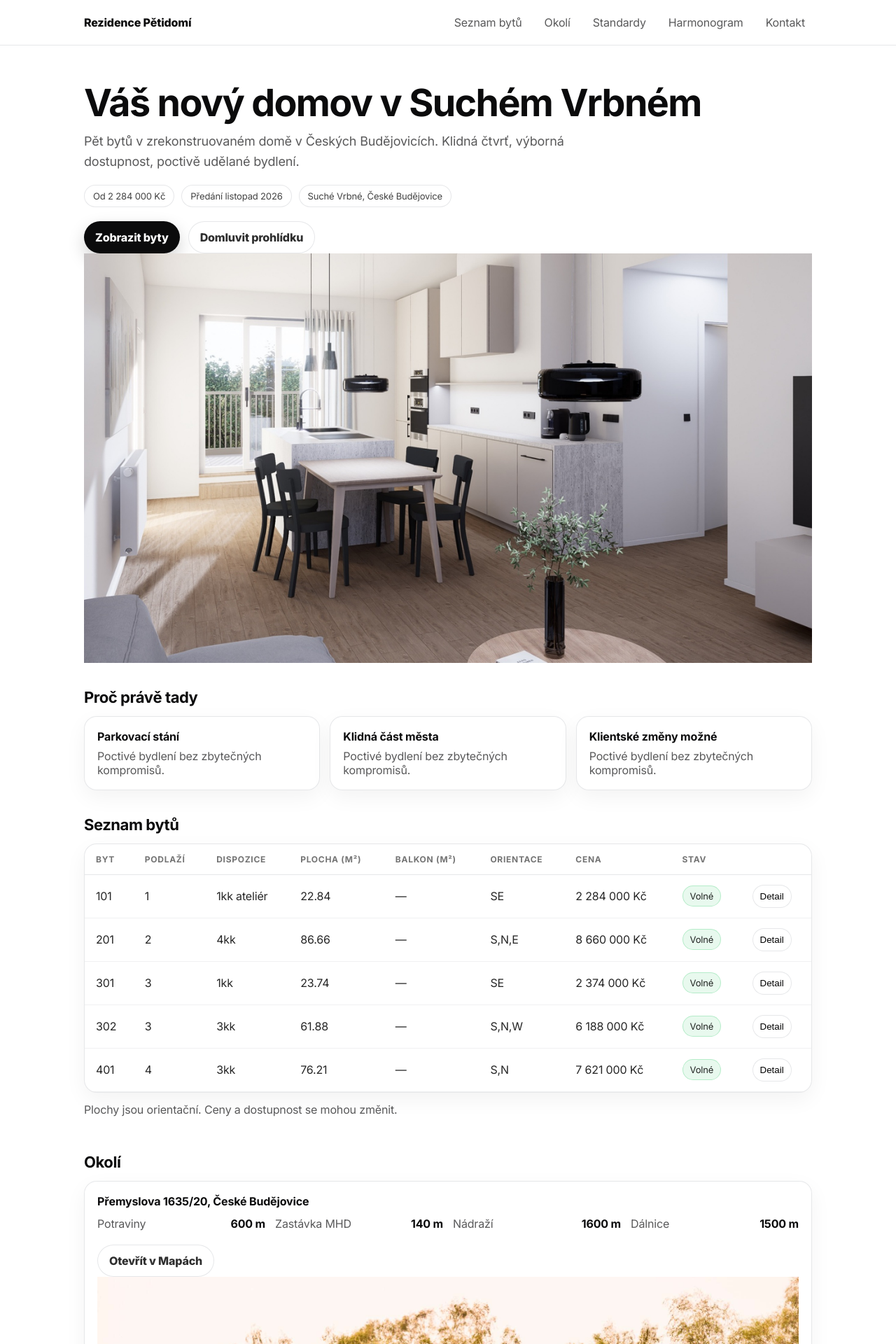
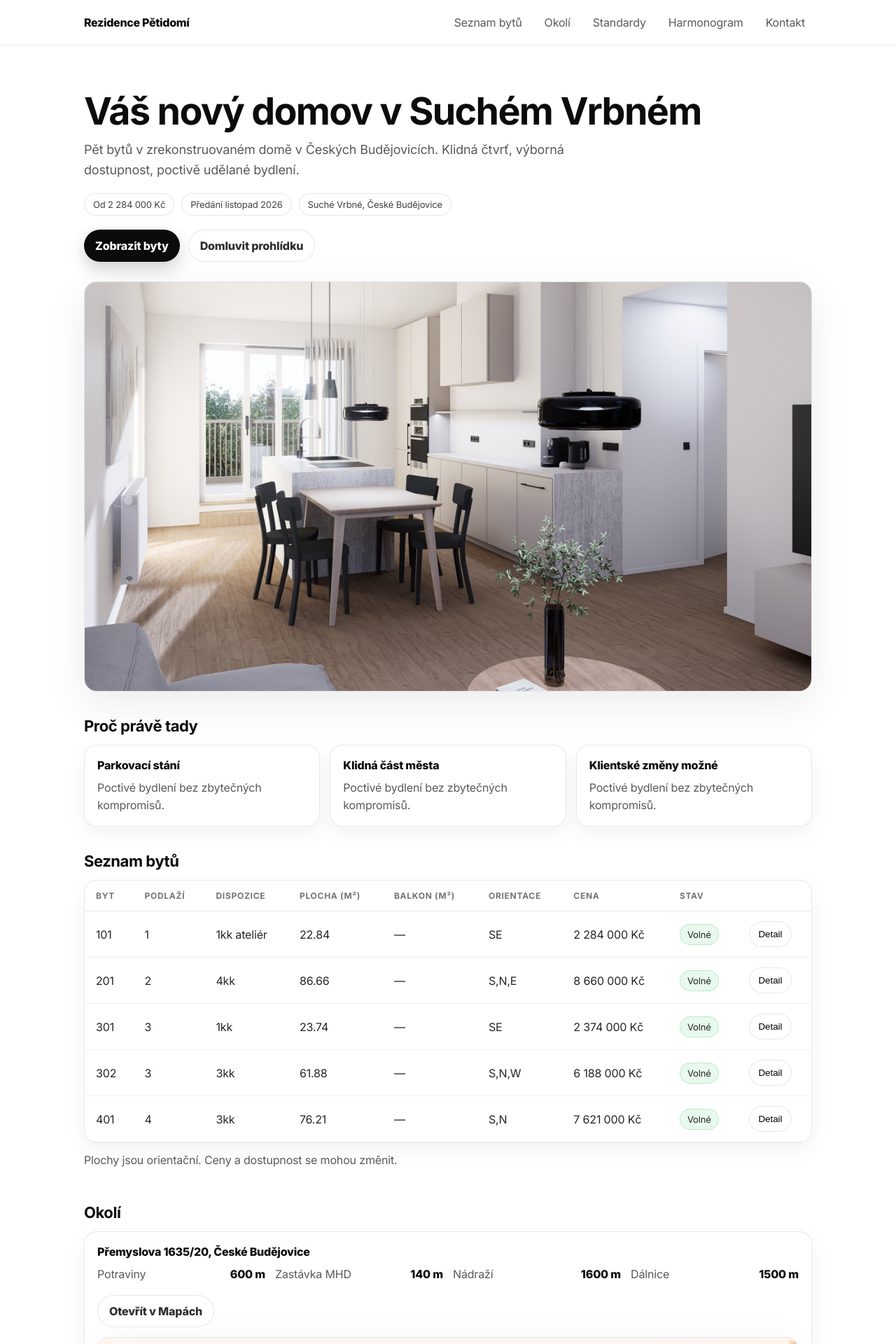
Before and after one commit to Homerunking27/rezidence-petidomi, a Next.js app: page / in a window 1280 px wide. Shown: the top 1920 px of the page at 70% size. Built offline with nearby package versions, Linux system fonts and the light colour scheme.

Commit message:
Update page.tsx

```diff
--- a/src/app/page.tsx
+++ b/src/app/page.tsx
@@ -16,9 +16,10 @@ export default function OnePager() {
 
   return (
     <>
+      {/* NAV */}
       <header className="nav">
         <div className="navInner">
-          <div style={{ fontWeight: 750 }}>{site.projectName}</div>
+          <div className="brand">{site.projectName}</div>
           <nav className="navLinks">
             <a href="#byty">Seznam bytů</a>
             <a href="#okoli">Okolí</a>
@@ -31,7 +32,7 @@ export default function OnePager() {
 
       <main className="container">
         {/* HERO */}
-        <section id="top">
+        <section id="top" className="hero">
           <h1 className="h1">{site.heroH1}</h1>
           <p className="lead">{site.heroSubhead}</p>
 
@@ -44,16 +45,23 @@ export default function OnePager() {
           </div>
 
           <div className="btnRow">
-            <a className="btnPrimary" href="#byty">Zobrazit byty</a>
-            <a className="btnSecondary" href="#kontakt">Domluvit prohlídku</a>
+            <a className="btnPrimary" href="#byty">
+              Zobrazit byty
+            </a>
+            <a className="btnSecondary" href="#kontakt">
+              Domluvit prohlídku
+            </a>
           </div>
 
+          {/* Nice framed hero image */}
+          <div className="heroCard">
             <img
               className="heroImg"
               src="/assets/hero.jpg"
               alt={`${site.projectName} hero`}
               onError={(e) => ((e.currentTarget as HTMLImageElement).style.display = "none")}
             />
+          </div>
         </section>
 
         {/* BENEFITS */}
@@ -62,11 +70,8 @@ export default function OnePager() {
           <div className="grid3">
             {site.benefits.map((b) => (
               <div className="card" key={b}>
-                <div style={{ fontWeight: 700 }}>{b}</div>
-                <div style={{ marginTop: 8, color: "var(--muted)" }}>
-                  {/* You can replace this later with real proof lines */}
-                  Poctivé bydlení bez zbytečných kompromisů.
-                </div>
+                <div className="cardTitle">{b}</div>
+                <div className="cardText">Poctivé bydlení bez zbytečných kompromisů.</div>
               </div>
             ))}
           </div>
@@ -80,9 +85,15 @@ export default function OnePager() {
             <table>
               <thead>
                 <tr>
-                  {["Byt", "Podlaží", "Dispozice", "Plocha (m²)", "Balkon (m²)", "Orientace", "Cena", "Stav", ""].map((h) => (
-                    <th key={h}>{h}</th>
-                  ))}
+                  <th>Byt</th>
+                  <th>Podlaží</th>
+                  <th>Dispozice</th>
+                  <th>Plocha (m²)</th>
+                  <th>Balkon (m²)</th>
+                  <th>Orientace</th>
+                  <th>Cena</th>
+                  <th>Stav</th>
+                  <th />
                 </tr>
               </thead>
               <tbody>
@@ -91,17 +102,15 @@ export default function OnePager() {
                     <td>{u.id}</td>
                     <td>{u.floor}</td>
                     <td>{u.layout}</td>
-                    <td>{u.areaTotal || "—"}</td>
-                    <td>{u.balconyArea || "—"}</td>
+                    <td>{formatArea(u.areaTotal)}</td>
+                    <td>{formatArea(u.balconyArea)}</td>
                     <td>{u.orientation}</td>
                     <td>{u.price ? `${formatCzk(u.price)} Kč` : "—"}</td>
-                    <td><StatusPill status={u.status} /></td>
                     <td>
-                      <button
-                        className="modalClose"
-                        style={{ padding: "8px 10px" }}
-                        onClick={() => setOpenUnitId(u.id)}
-                      >
+                      <StatusPill status={u.status} />
+                    </td>
+                    <td>
+                      <button className="modalClose" onClick={() => setOpenUnitId(u.id)}>
                         Detail
                       </button>
                     </td>
@@ -119,13 +128,17 @@ export default function OnePager() {
         {/* LOCATION */}
         <section id="okoli" className="section">
           <h2 className="h2">Okolí</h2>
+
           <div className="card">
-            <div style={{ fontWeight: 700 }}>{site.addressLine}, {site.city}</div>
+            <div className="cardTitle">
+              {site.addressLine}, {site.city}
+            </div>
+
             <div style={{ marginTop: 12 }} className="grid3">
               {site.distances.map((d) => (
                 <div key={d.label} style={{ display: "flex", justifyContent: "space-between", gap: 12 }}>
                   <span style={{ color: "var(--muted)" }}>{d.label}</span>
-                  <span style={{ fontWeight: 700 }}>{d.value}</span>
+                  <span style={{ fontWeight: 760 }}>{d.value}</span>
                 </div>
               ))}
             </div>
@@ -136,6 +149,8 @@ export default function OnePager() {
               </a>
             </div>
 
+            {/* Optional image: will auto-hide if missing */}
+            <div className="heroCard" style={{ marginTop: 14 }}>
               <img
                 className="heroImg"
                 src="/assets/story.jpg"
@@ -143,15 +158,16 @@ export default function OnePager() {
                 onError={(e) => ((e.currentTarget as HTMLImageElement).style.display = "none")}
               />
             </div>
+          </div>
         </section>
 
         {/* STANDARDS */}
         <section id="standardy" className="section">
           <h2 className="h2">Standardy</h2>
           <div className="card">
-            <p style={{ marginTop: 0, color: "var(--muted)" }}>
+            <div className="cardText" style={{ marginTop: 0 }}>
               Detailní standardní provedení ke stažení v PDF.
-            </p>
+            </div>
             <div className="btnRow">
               <a className="btnPrimary" href={`/assets/${site.standardsPdfFileName}`}>
                 Stáhnout standardy (PDF)
@@ -166,8 +182,8 @@ export default function OnePager() {
           <div className="grid3">
             {site.timeline.map((t) => (
               <div className="card" key={t.label}>
-                <div style={{ fontWeight: 700 }}>{t.label}</div>
-                <div style={{ marginTop: 8, fontSize: 18 }}>{t.date}</div>
+                <div className="cardTitle">{t.label}</div>
+                <div style={{ marginTop: 10, fontSize: 18 }}>{t.date}</div>
               </div>
             ))}
           </div>
@@ -177,19 +193,22 @@ export default function OnePager() {
         <section id="kontakt" className="section">
           <h2 className="h2">Kontakt</h2>
           <div className="card">
-            <div style={{ fontWeight: 800 }}>{site.contact.name}</div>
-            <div style={{ marginTop: 8 }}>
-              <a href={`tel:${site.contact.phone.replace(/\s+/g, "")}`}>{site.contact.phone}</a>
+            <div style={{ fontWeight: 820 }}>{site.contact.name}</div>
+            <div style={{ marginTop: 10 }}>
+              <a href={`tel:${stripSpaces(site.contact.phone)}`}>{site.contact.phone}</a>
             </div>
             <div style={{ marginTop: 6 }}>
               <a href={`mailto:${site.contact.email}`}>{site.contact.email}</a>
             </div>
 
             <div className="btnRow">
-              <a className="btnPrimary" href={`mailto:${site.contact.email}?subject=${encodeURIComponent(site.projectName)}%20-%20dotaz`}>
+              <a
+                className="btnPrimary"
+                href={`mailto:${site.contact.email}?subject=${encodeURIComponent(site.projectName)}%20-%20dotaz`}
+              >
                 Napsat email
               </a>
-              <a className="btnSecondary" href={`tel:${site.contact.phone.replace(/\s+/g, "")}`}>
+              <a className="btnSecondary" href={`tel:${stripSpaces(site.contact.phone)}`}>
                 Zavolat
               </a>
             </div>
@@ -202,9 +221,8 @@ export default function OnePager() {
         </section>
       </main>
 
-      {openUnit ? (
-        <UnitModal unit={openUnit} onClose={() => setOpenUnitId(null)} />
-      ) : null}
+      {/* MODAL */}
+      {openUnit ? <UnitModal unit={openUnit} onClose={() => setOpenUnitId(null)} /> : null}
     </>
   );
 }
@@ -225,26 +243,32 @@ function UnitModal({ unit, onClose }: { unit: Unit; onClose: () => void }) {
           <div>
             <h3 className="modalTitle">Byt {unit.id} ({unit.layout})</h3>
             <div style={{ marginTop: 6, color: "var(--muted)" }}>
-              Podlaží {unit.floor} · Orientace {unit.orientation} · Stav: {unit.status}
+              Podlaží {unit.floor} · Orientace {unit.orientation} · <StatusPill status={unit.status} />
             </div>
-            <div style={{ marginTop: 10, display: "flex", gap: 10, flexWrap: "wrap" }}>
-              <span className="badge">Plocha: {unit.areaTotal || "—"} m²</span>
-              <span className="badge">Balkon: {unit.balconyArea || "—"} m²</span>
+
+            <div style={{ marginTop: 12, display: "flex", gap: 10, flexWrap: "wrap" }}>
+              <span className="badge">Plocha: {formatArea(unit.areaTotal)} m²</span>
+              <span className="badge">Balkon: {formatArea(unit.balconyArea)} m²</span>
               <span className="badge">Cena: {unit.price ? `${formatCzk(unit.price)} Kč` : "—"}</span>
             </div>
           </div>
 
-          <button className="modalClose" onClick={onClose}>Zavřít</button>
+          <button className="modalClose" onClick={onClose}>
+            Zavřít
+          </button>
         </div>
 
         <div style={{ marginTop: 16 }} className="card">
-          {unit.shortDesc?.trim()
-            ? unit.shortDesc
-            : "Doplňte krátký popis bytu (3–5 vět)."}
+          <div className="cardTitle">Popis</div>
+          <div className="cardText">
+            {unit.shortDesc?.trim() ? unit.shortDesc : "Doplňte krátký popis bytu (3–5 vět)."}
+          </div>
         </div>
 
         <div className="btnRow" style={{ marginTop: 14 }}>
-          <a className="btnPrimary" href="#kontakt" onClick={onClose}>Domluvit prohlídku</a>
+          <a className="btnPrimary" href="#kontakt" onClick={onClose}>
+            Domluvit prohlídku
+          </a>
           <a className="btnSecondary" href={`/assets/${unit.pdfFile}`} target="_blank" rel="noreferrer">
             Stáhnout PDF
           </a>
@@ -257,3 +281,15 @@ function UnitModal({ unit, onClose }: { unit: Unit; onClose: () => void }) {
 function formatCzk(n: number) {
   return new Intl.NumberFormat("cs-CZ").format(n);
 }
+
+function stripSpaces(s: string) {
+  return s.replace(/\s+/g, "");
+}
+
+function formatArea(n: number) {
+  if (!n || Number.isNaN(n)) return "—";
+  // show 2 decimals only if needed
+  const rounded = Math.round(n * 100) / 100;
+  const asInt = Number.isInteger(rounded);
+  return asInt ? String(rounded) : rounded.toFixed(2);
+}
```
Lines whose indentation alone changed are shown as unchanged.
